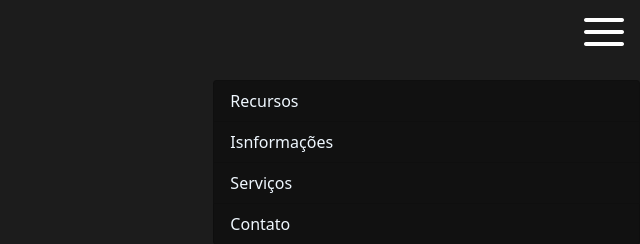
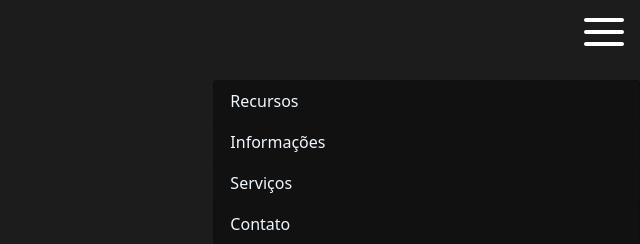
Before and after one commit to Ultronoz/nadaletti, a plain HTML site: page nadaletti/index.html in a window 1280 px wide. Both pictures are taken after a click on the picture 1243 px from the left and 32 px from the top of the page. Shown: the top 244 px of the page, 640-1280 px from the left. Drawn offline with nearby package versions, Linux system fonts and the light colour scheme; files whose address does not match are found by name.

Commit message:
nada de mais

```diff
--- a/nadaletti/index.html
+++ b/nadaletti/index.html
@@ -62,7 +62,7 @@
 
                 </li>
                   <li id="list-menu" class="list-group-item d-flex justify-content-between align-items-center">
-                    <a href="#info" style="text-decoration: none; color: aliceblue;">Isnformações</a>
+                    <a href="#info" style="text-decoration: none; color: aliceblue;">Informações</a>
 
                 </li>
                   <li id="list-menu" class="list-group-item d-flex justify-content-between align-items-center">
```
